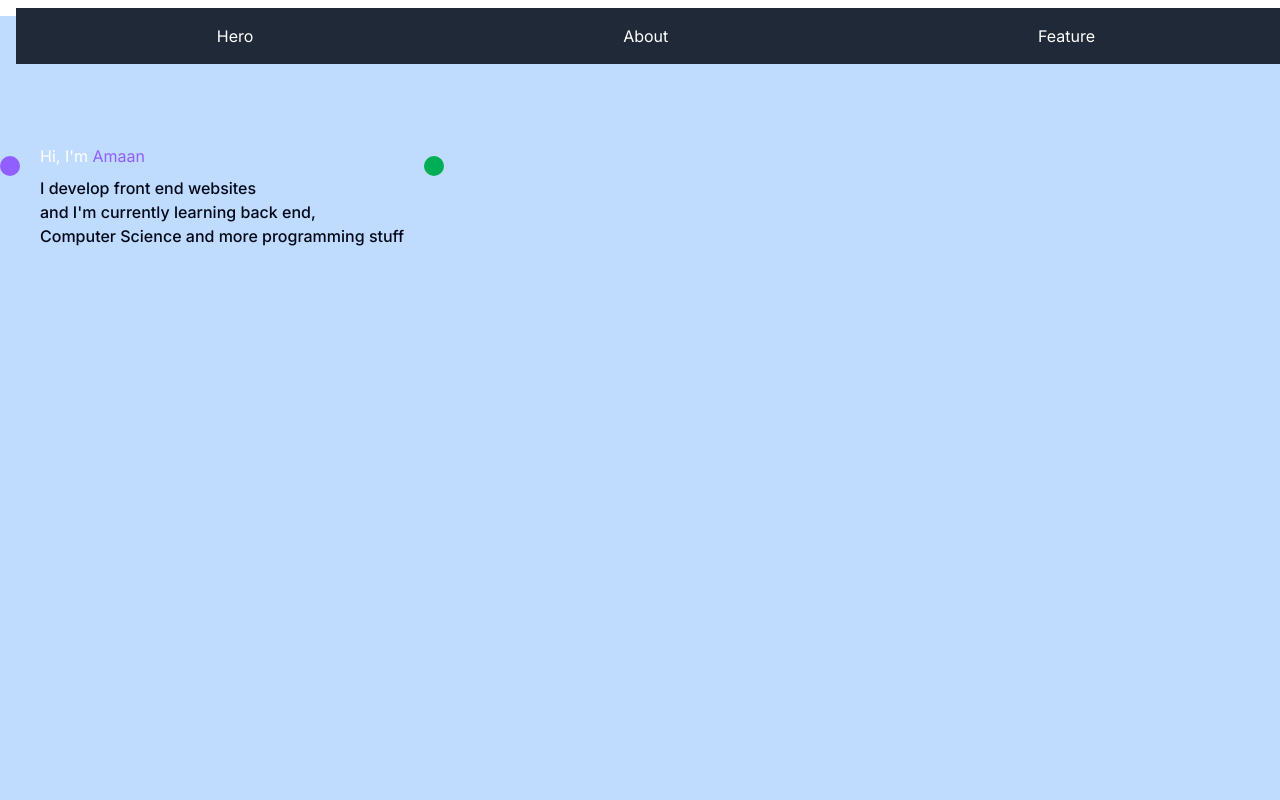
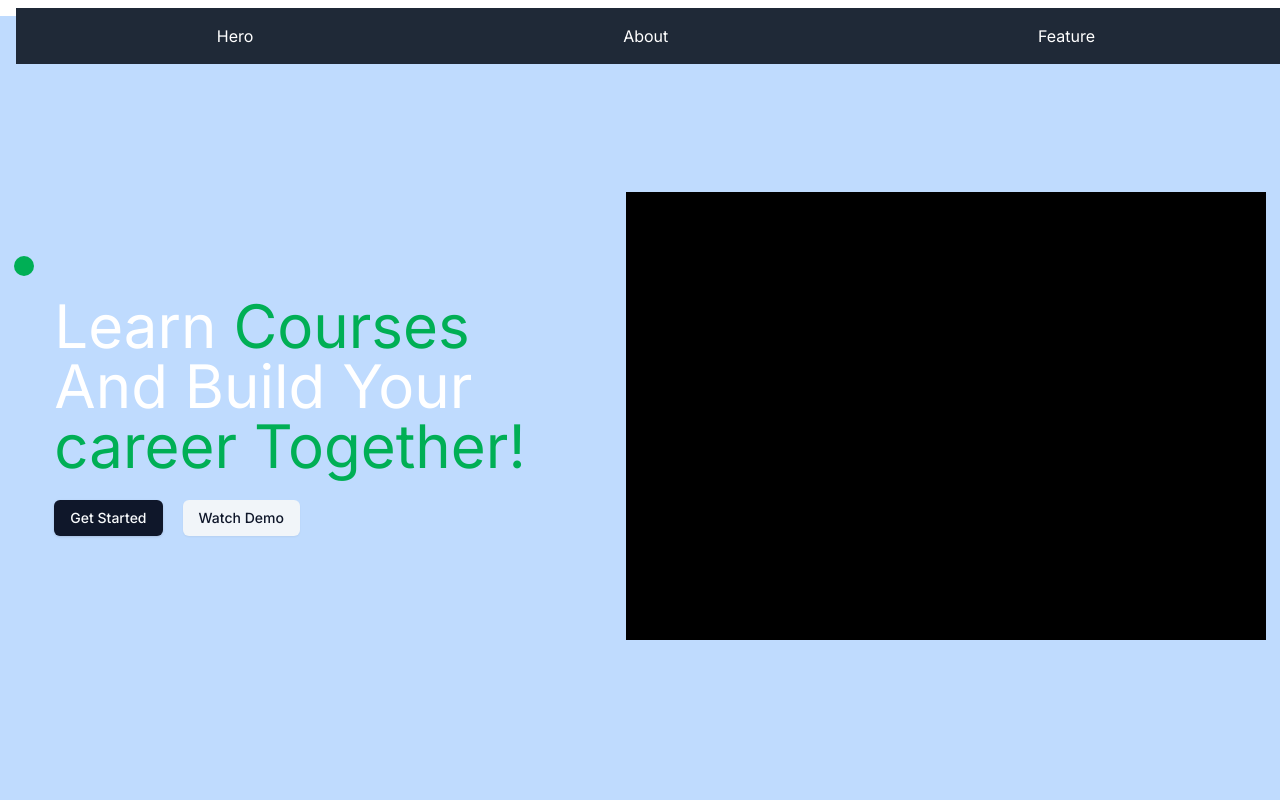
Before and after one commit to Ahmad-Munab/ebook-archive, a Next.js app: page / in a window 1280 px wide. Shown: the top 800 px of the page. Built offline with nearby package versions, Linux system fonts and the light colour scheme.

Commit message:
Hero Section

```diff
--- a/src/app/(general)/_sections/hero.tsx
+++ b/src/app/(general)/_sections/hero.tsx
@@ -1,37 +1,89 @@
+"use client";
+
 import React from "react";
 import { styles } from "../../style";
 import { Link as ScrollLink } from "react-scroll";
 import { motion } from "framer-motion";
 import { SectionWrapper } from "../../../hoc";
+import { Button } from "@/components/ui/button";
 
 const Hero = () => {
+  // Define animation variants
+  const containerVariants = {
+    hidden: { opacity: 0, y: -50 },
+    visible: { opacity: 1, y: 0, transition: { duration: 0.2 } },
+  };
+
+  const circleVariants = {
+    hidden: { opacity: 0, scale: 0 },
+    visible: { opacity: 1, scale: 1, transition: { duration: 0.4 } },
+  };
+
+  const textVariants = {
+    hidden: { opacity: 0, x: -100 },
+    visible: { opacity: 1, x: 0, transition: { duration: 0.6 } },
+  };
+
+  const boxVariants = {
+    hidden: { opacity: 0, x: 100 },
+    visible: { opacity: 1, x: 0, transition: { duration: 0.8 } },
+  };
+  const buttonVariants = {
+    hidden: { opacity: 0, y: 70 },
+    visible: { opacity: 1, y: 0, x: 0, transition: { duration: 1 } },
+  };
+  const fontVariants = {
+    hidden: { opacity: 0, scale: 0 },
+    visible: { opacity: 1, scale: 1, transition: { duration: 0.8 } },
+  };
+
   return (
     <section
       id="hero"
-      className="h-screen bg-blue-200 flex items-center justify-center"
+      className="h-screen bg-blue-200 flex items-center justify-center relative"
     >
-      <div
-        className={`${styles.paddingX} absolute inset-0 top-[120px] max-w-7xl mx-auto flex flex-row items-start gap-5`}
+      <motion.div
+        initial="hidden"
+        animate="visible"
+        variants={containerVariants}
+        className={`${styles.paddingX} h-full max-w-7xl mx-auto flex gap-5 items-center justify-between`}
       >
-        <div className="flex flex-col justify-center items-center mt-5">
-          <div className="w-5 h-5 rounded-full bg-[#915eff]" />
-          <div className="w-1 sm:h-80 h-40 violet-gradient" />
-        </div>
-        <div>
-          <h1 className={`${styles.heroHeadText} text-white`}>
-            Hi, I'm <span className=" text-[#915eff]">Amaan</span>
-          </h1>
-          <p className={`${styles.heroSubText} mt-2 text-white-100`}>
-            I develop front end websites <br className="sm:block hidden" /> and
-            I'm currently learning back end, <br className="sm:block hidden" />{" "}
-            Computer Science and more programming stuff
-          </p>
-        </div>
-        <div className="flex flex-col justify-center items-center mt-5">
+        <motion.div
+          variants={circleVariants}
+          className="flex flex-col justify-center items-center mt-5"
+        >
           <div className="w-5 h-5 rounded-full bg-[#00af55]" />
           <div className="w-1 sm:h-80 h-40 violet-gradient" />
-        </div>
-      </div>
+        </motion.div>
+        <motion.div variants={textVariants}>
+          <h1 className={`${styles.heroHeadText} text-white text-6xl`}>
+            Learn <span className="text-[#00af55]">Courses</span> <br /> And
+            Build Your <br />
+            <span className="text-[#00af55]">career</span>
+            <span className="text-[#00af55]"> Together!</span>
+          </h1>
+          <motion.div
+            initial="hidden"
+            animate="visible"
+            variants={buttonVariants}
+          >
+            <Button className="mt-6">Get Started</Button>
+            <a
+              href="https://www.youtube.com/watch?v=dQw4w9WgXcQ"
+              target="_blank"
+              rel="noopener noreferrer"
+            >
+              <Button variant="secondary" className="ml-5">
+                Watch Demo
+              </Button>
+            </a>
+          </motion.div>
+        </motion.div>
+        <motion.div
+          variants={boxVariants}
+          className="bg-black w-[40rem] h-[28rem] ml-20"
+        ></motion.div>
+      </motion.div>
     </section>
   );
 };
```
